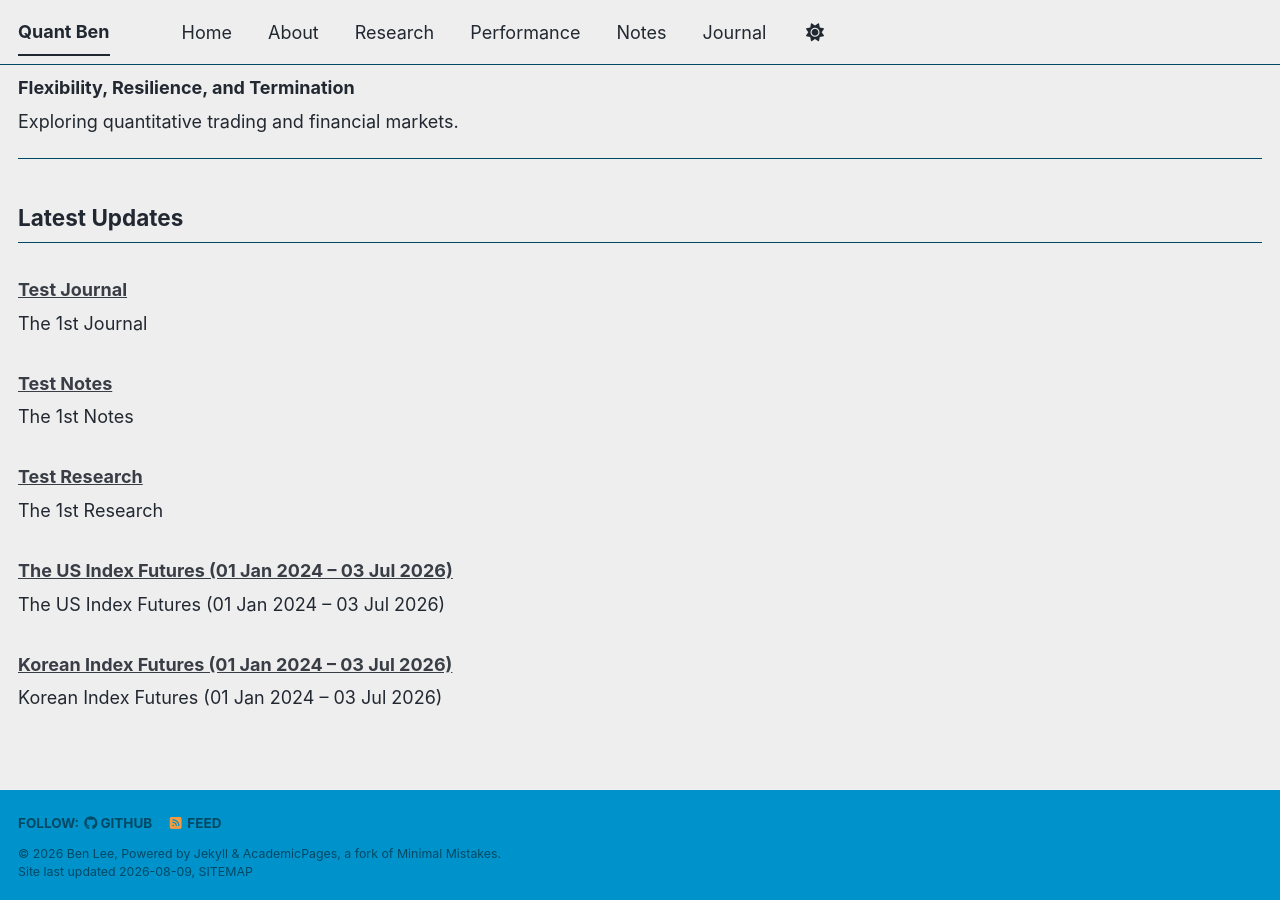
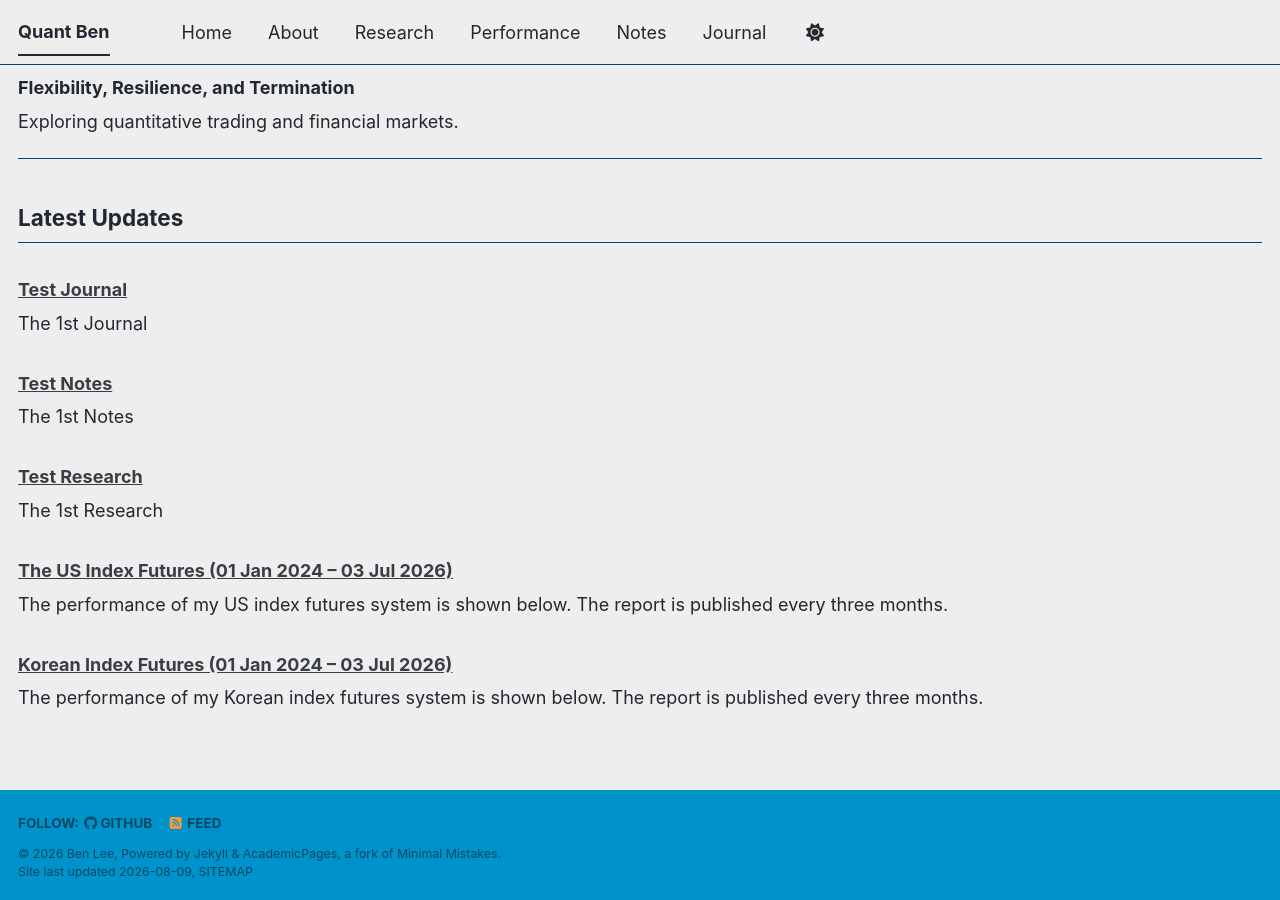
Before and after one commit to leebh1119/leebh1119.github.io, a Jekyll site: the page built from index.md, in a window 1280 px wide and 900 px high, scrolled down 924 px. Built offline with Jekyll 4.4.1, drawn with Linux system fonts in a browser that asks for light colours; a style sheet for code colours, icons or effects is not loaded.

Commit message:
updated performance

```diff
--- a/_performance/2026-07-04-korean-index-futures-2026-06.md
+++ b/_performance/2026-07-04-korean-index-futures-2026-06.md
@@ -7,8 +7,6 @@ tags:
   - Korean Index Futures
 ---
 
-# Korean Index Futures (01 Jan 2024 – 03 Jul 2026)
-
-The performance of my Korean index futures system is shown below.
+The performance of my Korean index futures system is shown below.<br>
 The report is published every three months.
 ![Performance overview - Korean Index Futures System](/images/performance/korean-system-2026-06.png)
--- a/_performance/2026-07-04-us-index-futures-2026-06.md
+++ b/_performance/2026-07-04-us-index-futures-2026-06.md
@@ -7,8 +7,6 @@ tags:
   - The US Index Futures
 ---
 
-# The US Index Futures (01 Jan 2024 – 03 Jul 2026)
-
-The performance of my US index futures system is shown below.
+The performance of my US index futures system is shown below.<br>
 The report is published every three months.
 ![Performance overview - The US Index Futures System](/images/performance/us-system-2026-06.png)
```
